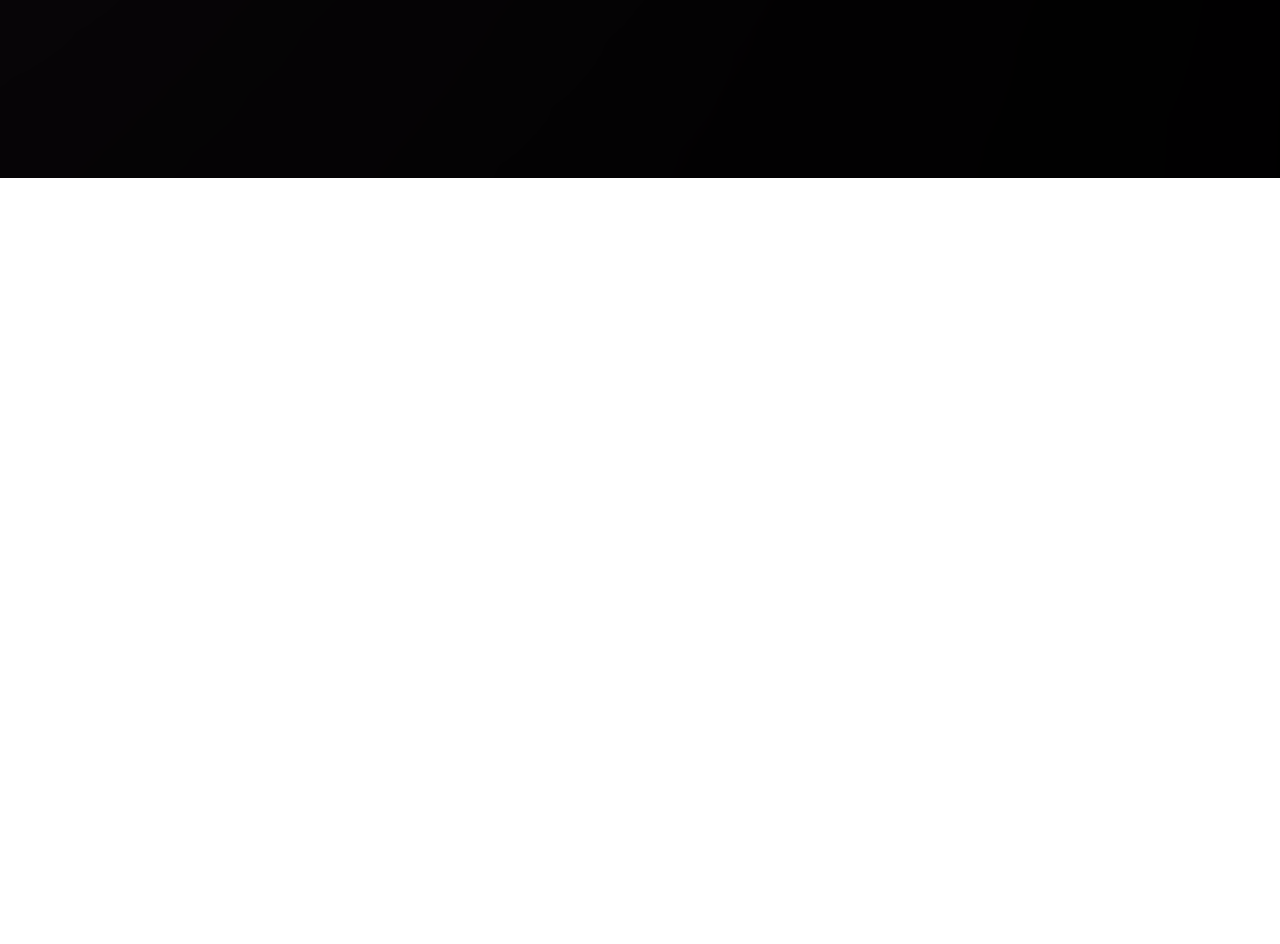
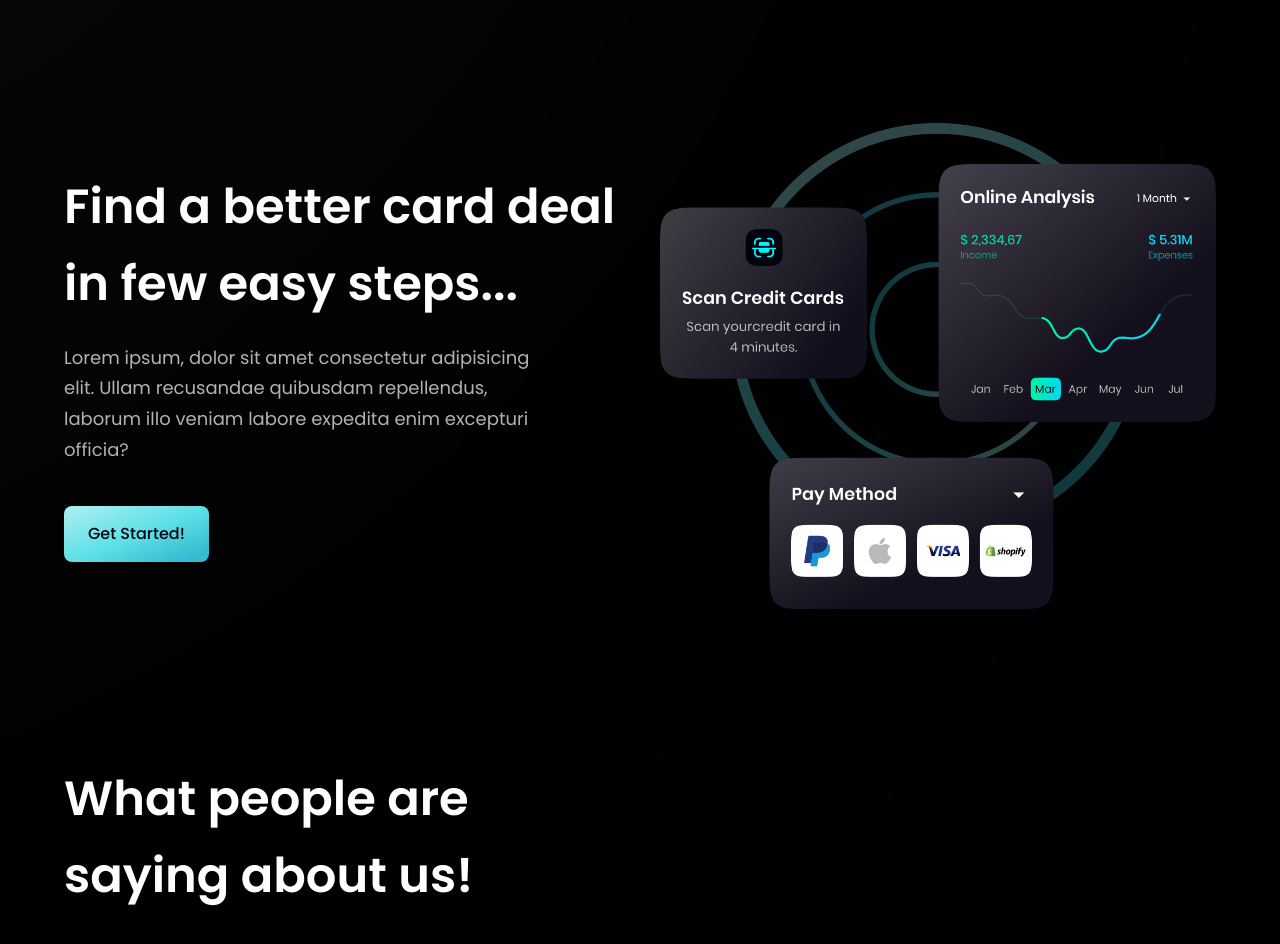
Before and after one commit to ArmanTalebi/cnbc_bank, a React (Vite) app: page / in a window 1280 px wide. Shown: the part 2160-3104 px from the top of the page. Before the commit the page ends 2338 px from the top, so only its background shows below. Built offline with nearby package versions, Linux system fonts and the light colour scheme.

Commit message:
carddeal & testimonial styling

```diff
--- a/src/Components/CardDeal.jsx
+++ b/src/Components/CardDeal.jsx
@@ -1,7 +1,26 @@
-import React from "react";
+import { card } from "../assets";
+import styles, { layout } from "../style";
+import Button from "./Button";
 
-const CardDeal = () => {
-  return <div>CardDeal</div>;
-};
+const CardDeal = () => (
+  <section className={layout.section}>
+    <div className={layout.sectionInfo}>
+      <h2 className={styles.heading2}>
+        Find a better card deal <br className="sm:block hidden" /> in few easy
+        steps...
+      </h2>
+      <p className={`${styles.paragraph} max-w-[470px] mt-5`}>
+        Lorem ipsum, dolor sit amet consectetur adipisicing elit. Ullam
+        recusandae quibusdam repellendus, laborum illo veniam labore expedita
+        enim excepturi officia?
+      </p>
+      <Button styles="mt-10" />
+    </div>
+
+    <div className={layout.sectionImg}>
+      <img src={card} alt="card" className="w-[100%] h-[100%]" />
+    </div>
+  </section>
+);
 
 export default CardDeal;
--- a/src/Components/Testimonials.jsx
+++ b/src/Components/Testimonials.jsx
@@ -1,7 +1,20 @@
-import React from "react";
+import { feedback } from "../Constants";
+import styles from "../style";
+import Feedback from "./FeedBack";
 
-const Testimonials = () => {
-  return <div>Testimonials</div>;
-};
+const Testimonials = () => (
+  <section
+    id="clients"
+    className={`${styles.paddingY} ${styles.flexCenter} flex-col relative`}
+  >
+    //Todo
+    <div />
+    <div className="w-full flex justify-between items-center md:flex-row flex-col sm:mb-16 mb-6 relative z-[1]">
+      <h1 className={styles.heading2}>
+        What people are <br className="sm:block hidden" /> saying about us!
+      </h1>
+    </div>
+  </section>
+);
 
 export default Testimonials;
```
